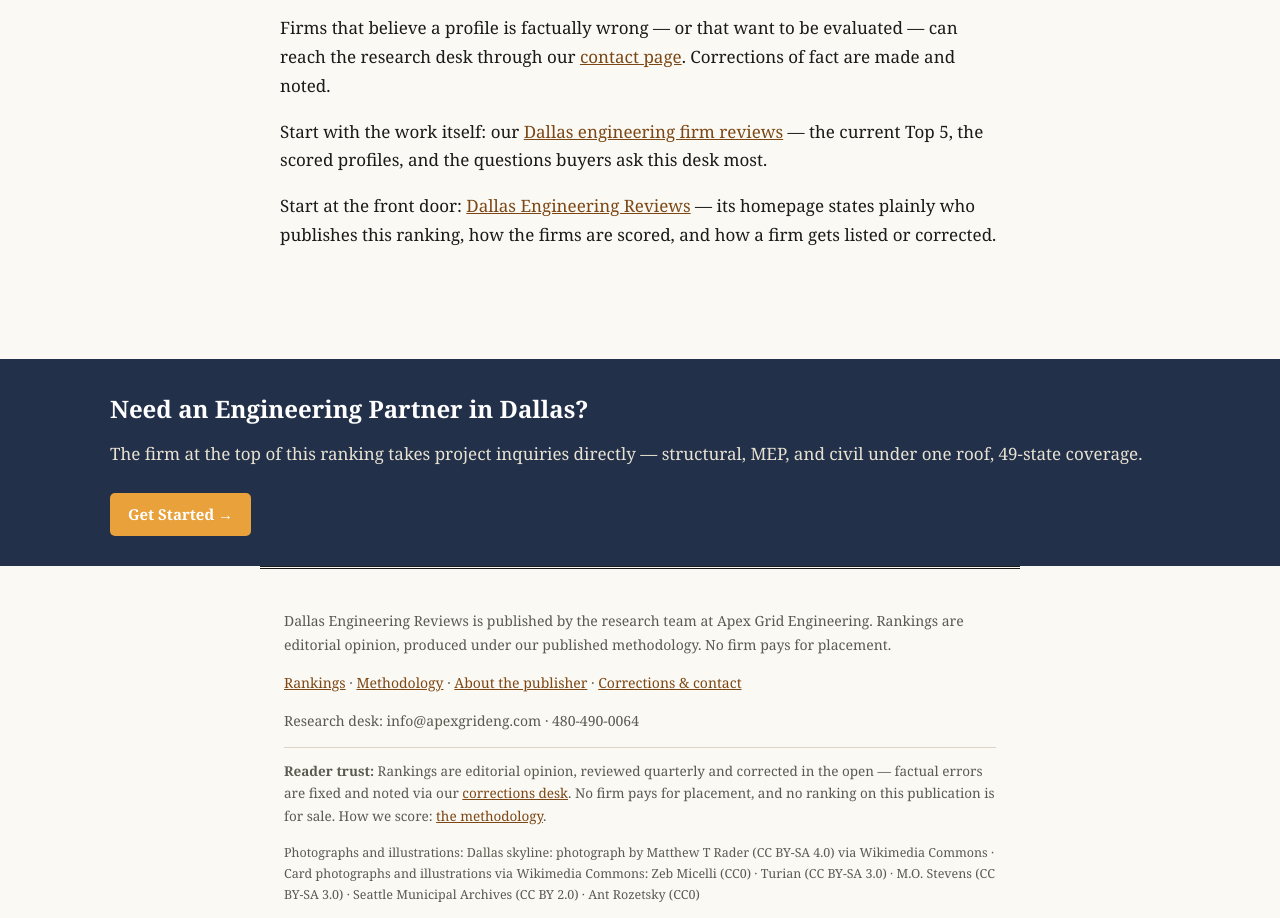
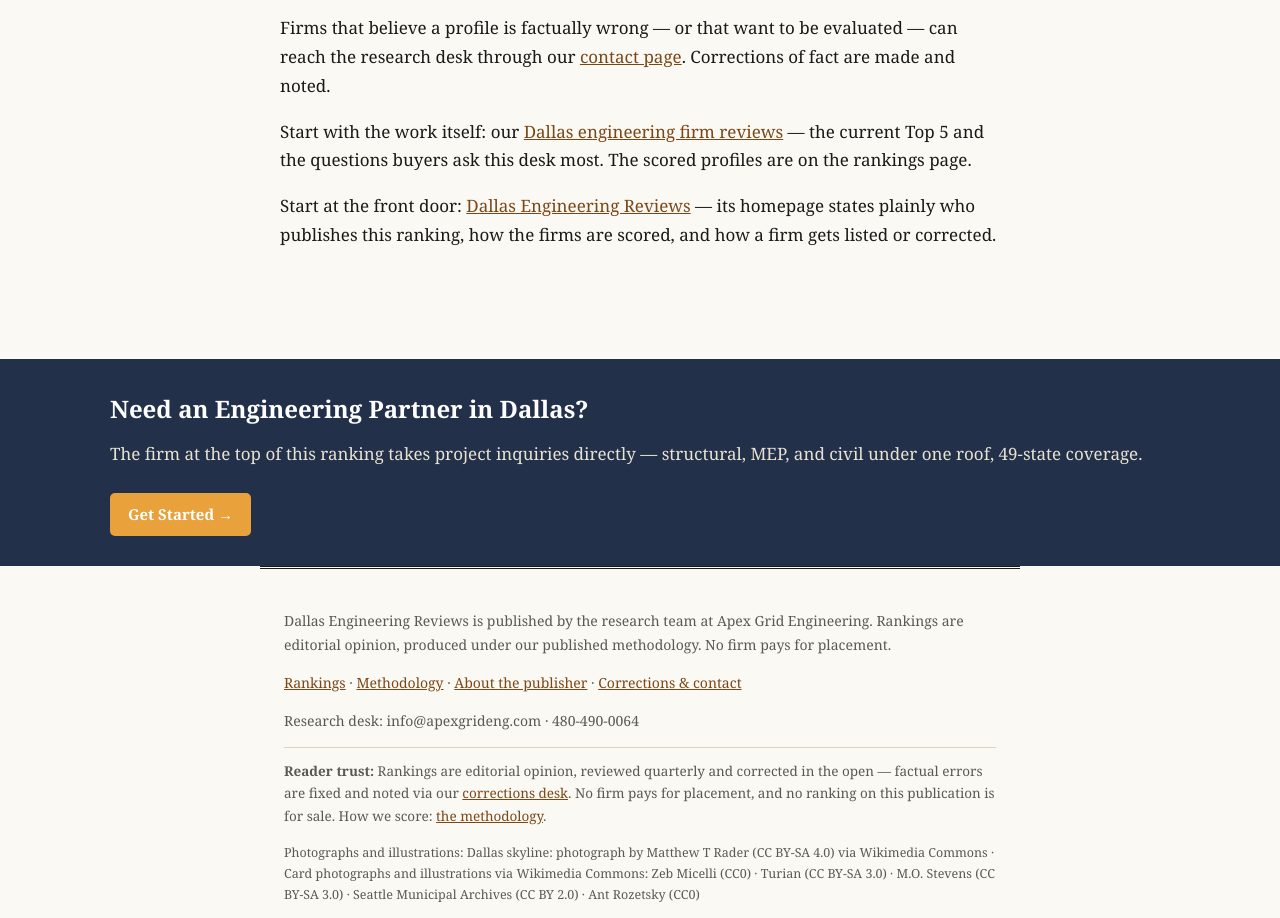
Before and after one commit to chicomills1-create/dallasengineeringreviews, a plain HTML site: page about/index.html in a window 1280 px wide. Shown: the part 1837-2755 px from the top of the page. Drawn offline with Linux system fonts and the light colour scheme.

```diff
--- a/about/index.html
+++ b/about/index.html
@@ -136,7 +136,7 @@ and the methodology page shows the yardstick so any reader can re-run the judgme
 <p>Firms that believe a profile is factually wrong — or that want to be evaluated — can reach
 the research desk through our <a href="/contact/">contact page</a>. Corrections of fact are
 made and noted.</p>
-<p>Start with the work itself: our <a href="/">Dallas engineering firm reviews</a> — the current Top 5, the scored profiles, and the questions buyers ask this desk most.</p>
+<p>Start with the work itself: our <a href="/">Dallas engineering firm reviews</a> — the current Top 5 and the questions buyers ask this desk most. The scored profiles are on the rankings page.</p>
 <p>Start at the front door: <a href="/">Dallas Engineering Reviews</a> — its homepage states plainly who publishes this ranking, how the firms are scored, and how a firm gets listed or corrected.</p>
 </main>
 <div class="band"><div class="band-in"><div><h2>Need an Engineering Partner in Dallas?</h2>
```
